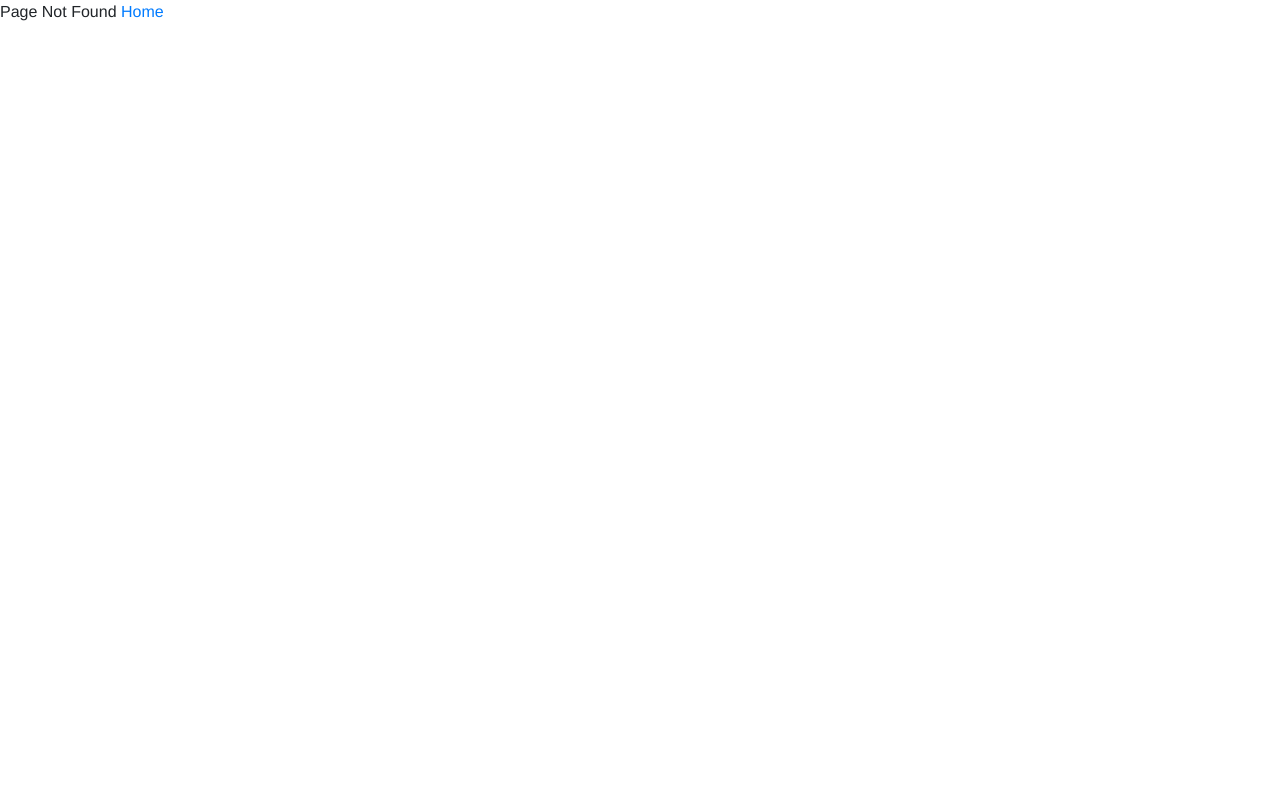
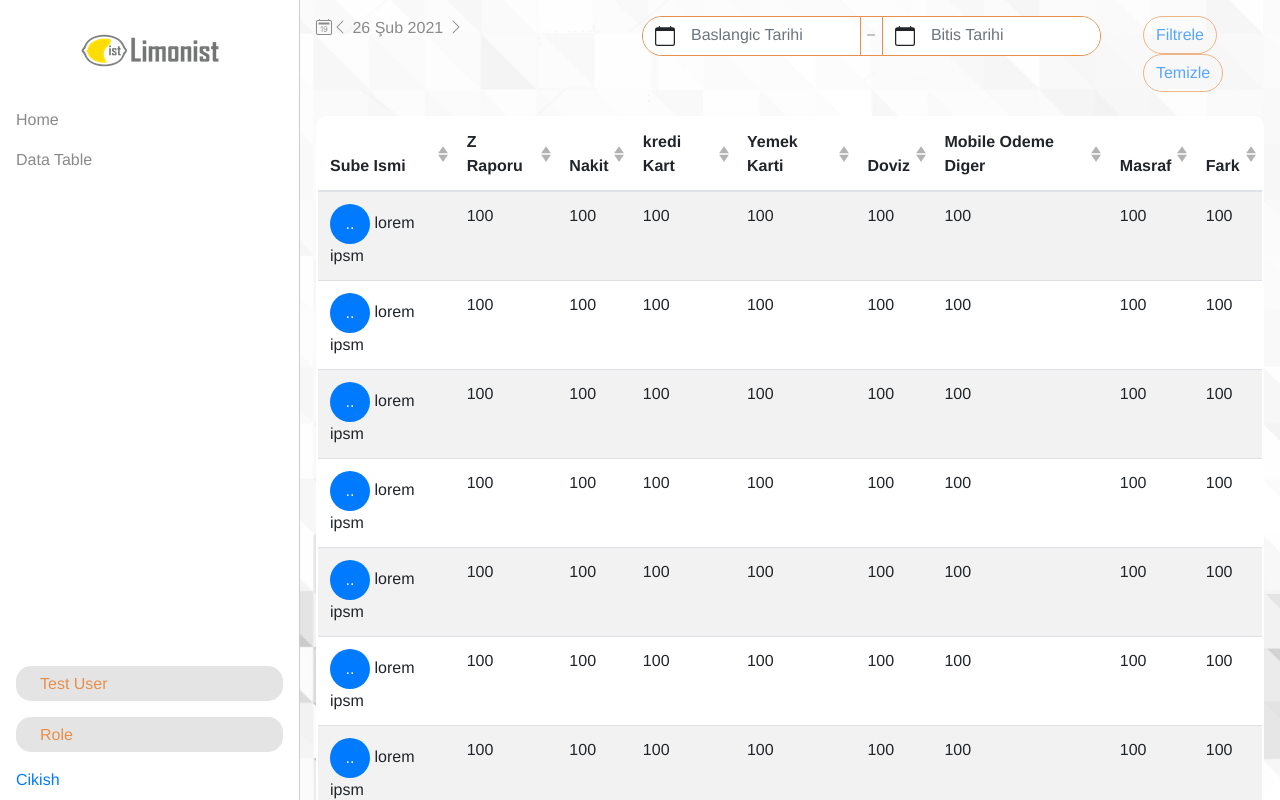
Before and after one commit to farhadniaz/imonist-test, a Vue app: page /#/data-table in a window 1280 px wide. Before the commit this address had no page. Built offline with nearby package versions, Linux system fonts and the light colour scheme; what highcharts-vue would draw is missing.

Commit message:
data table page with grid and filter

```diff
--- a/package.json
+++ b/package.json
@@ -11,6 +11,7 @@
     "bootstrap": "^4.6.0",
     "bootstrap-vue": "^2.21.2",
     "core-js": "^3.6.5",
+    "dayjs": "^1.10.4",
     "highcharts": "^9.0.1",
     "highcharts-vue": "^1.3.5",
     "modern-css-reset": "^1.4.0",
--- a/src/components/Layout/index.vue
+++ b/src/components/Layout/index.vue
@@ -38,6 +38,7 @@ main {
   background-position: center;
   background-size: cover;
   padding: 16px;
+  overflow: auto;
 }
 
 #app {
--- /dev/null
+++ b/src/components/OrderGrid/Filer.vue
@@ -0,0 +1,168 @@
+<template>
+  <div class="order-grid-filter">
+    <b-row>
+      <b-col cols="4">
+        <div>
+          <b-icon icon="calendar2-date" aria-hidden="true" />
+          <b-icon
+            icon="chevron-left"
+            aria-hidden="true"
+            @click="minusDay"
+          ></b-icon>
+          {{ today.format("D MMM YYYY") }}
+          <b-icon
+            icon="chevron-right"
+            aria-hidden="true"
+            @click="addDay"
+          ></b-icon>
+        </div>
+      </b-col>
+      <b-col cols="8">
+        <b-row>
+          <b-col cols="9">
+            <div class="order-grid-filter__commands">
+              <b-form-datepicker
+                id="example-datepicker"
+                v-model="start"
+                placeholder="Baslangic Tarihi"
+                class="mb-2"
+                locale="tr"
+                :date-disabled-fn="startDateDisabled"
+              ></b-form-datepicker>
+              <span class="order-grid-filter__commands__dash">
+                <b-icon icon="dash" aria-hidden="true"></b-icon>
+              </span>
+              <b-form-datepicker
+                locale="tr"
+                id="example-datepickers"
+                v-model="end"
+                placeholder="Bitis Tarihi"
+                class="mb-2"
+                :date-disabled-fn="endDateDisabled"
+              ></b-form-datepicker>
+            </div>
+          </b-col>
+          <b-col cols="3" class="order-grid-filter__btns">
+            <b-button
+              variant="outline-primary"
+              :disabled="!isThereAnyChanges"
+              @click="filter"
+              >Filtrele</b-button
+            >
+            <b-button
+              variant="outline-primary"
+              @click="clear"
+              :disabled="!isThereAnyChanges"
+              >Temizle</b-button
+            >
+          </b-col>
+        </b-row>
+      </b-col>
+    </b-row>
+  </div>
+</template>
+
+<script>
+import dayjs from "dayjs";
+require("dayjs/locale/tr");
+dayjs.locale("tr");
+const defaultValue = {
+  today: dayjs(),
+  start: undefined,
+  end: undefined,
+};
+
+export default {
+  data() {
+    return {
+      ...defaultValue,
+    };
+  },
+  computed: {
+    isThereAnyChanges() {
+      const data = {
+        today: this.today,
+        start: this.start,
+        end: this.end,
+      };
+      return JSON.stringify(defaultValue) != JSON.stringify(data);
+    },
+  },
+  methods: {
+    filter() {
+      this.$emit("change", {
+        today: this.today,
+        start: this.start,
+        end: this.end,
+      });
+    },
+    clear() {
+      this.today = dayjs();
+      this.start = undefined;
+      this.end = undefined;
+      this.filter();
+    },
+    addDay() {
+      this.today = this.today.add(1, "day");
+    },
+    minusDay() {
+      this.today = this.today.add(-1, "day");
+    },
+    startDateDisabled(ymd, date) {
+      if (this.end) {
+        return new Date(this.end).getTime() < date.getTime();
+      } else {
+        return false;
+      }
+    },
+    endDateDisabled(ymd, date) {
+      if (this.start) {
+        return new Date(this.start).getTime() > date.getTime();
+      } else {
+        return false;
+      }
+    },
+  },
+};
+</script>
+
+<style scoped lang="scss">
+@import "../../assets/colors";
+
+.order-grid-filter {
+  color: $alphaGray;
+  &__commands {
+    display: flex;
+    border: 1px solid $orange;
+    border-radius: 500px;
+    .b-form-btn-label-control {
+      margin: 0 !important;
+      border: 0;
+      border-radius: 500px;
+      width: 47.5%;
+    }
+    &__dash {
+      width: 5%;
+      border-left: 1px solid $orange;
+      border-right: 1px solid $orange;
+
+      text-align: center;
+      line-height: 38px;
+    }
+  }
+}
+
+.b-form-btn-label-control {
+  width: 30%;
+  &.form-control > .form-control {
+    white-space: nowrap;
+  }
+}
+
+.btn {
+  border-radius: 500px;
+  margin-left: 12px;
+  color: $alphaGray;
+  border-color: $orange;
+}
+</style>
--- /dev/null
+++ b/src/components/OrderGrid/index.vue
@@ -0,0 +1,108 @@
+<template>
+  <div class="order-grid">
+    <Filer @change="onFilterChange" />
+    <b-table striped hover :items="items" :fields="fields" :busy="loading">
+      <template #cell(subeIsmi)="data">
+        <b-avatar variant="primary" text=".."></b-avatar>
+        {{ data.value }}
+      </template>
+
+      <template #table-busy>
+        <div class="text-center text-danger my-2">
+          <b-spinner class="align-middle"></b-spinner>
+          <strong>Loading...</strong>
+        </div>
+      </template>
+    </b-table>
+  </div>
+</template>
+
+<script>
+import sampleData from "./sampleData";
+import Filer from "./Filer";
+
+export default {
+  name: "DataTable Dashboard",
+  components: {
+    Filer,
+  },
+  data() {
+    return {
+      loading: false,
+      filter: {
+        start: undefined,
+        end: undefined,
+      },
+      fields: [
+        {
+          label: "Sube Ismi",
+          key: "subeIsmi",
+          sortable: true,
+        },
+        {
+          label: "Z Raporu",
+          key: "zRaporu",
+          sortable: true,
+        },
+        {
+          key: "nakit",
+          label: "Nakit",
+          sortable: true,
+        },
+        {
+          label: "kredi Kart",
+          key: "krediKart",
+          sortable: true,
+        },
+        {
+          label: "Yemek Karti",
+          key: "yemekKarti",
+          sortable: true,
+        },
+        {
+          label: "Doviz",
+          key: "doviz",
+          sortable: true,
+        },
+        {
+          label: "Mobile Odeme Diger",
+          key: "mobileOdemeDiger",
+          sortable: true,
+        },
+        {
+          label: "Masraf",
+          key: "masraf",
+          sortable: true,
+        },
+        {
+          label: "Fark",
+          key: "fark",
+          sortable: true,
+        },
+      ],
+      items: sampleData,
+    };
+  },
+  methods: {
+    onFilterChange() {
+      this.loading = true;
+      setTimeout(() => {
+        this.loading = false;
+      }, 3000);
+    },
+    // filterData
+  },
+};
+</script>
+
+<style>
+.b-table {
+  background: white;
+  border: 2px solid #ccc;
+  border-radius: 10px;
+  overflow: hidden;
+}
+.order-grid-filter {
+  margin-bottom: 24px;
+}
+</style>
--- /dev/null
+++ b/src/components/OrderGrid/sampleData.js
@@ -0,0 +1,25 @@
+const sample = {
+  subeIsmi: "lorem ipsm",
+  zRaporu: 100,
+  nakit: 100,
+  krediKart: 100,
+  yemekKarti: 100,
+  doviz: 100,
+  mobileOdemeDiger: 100,
+  masraf: 100,
+  fark: 100,
+};
+export default [
+  sample,
+  sample,
+  sample,
+  sample,
+  sample,
+  sample,
+  sample,
+  sample,
+  sample,
+  sample,
+  sample,
+  sample,
+];
--- /dev/null
+++ b/src/pages/Dashboard/DataTable.vue
@@ -0,0 +1,21 @@
+<template>
+  <Layout>
+    <OrderGrid />
+  </Layout>
+</template>
+
+<script>
+import Layout from "@/components/Layout";
+import OrderGrid from "@/components/OrderGrid";
+
+export default {
+  name: "DataTable Dashboard",
+  components: {
+    Layout,
+    OrderGrid,
+  },
+};
+</script>
+
+<style>
+</style>
--- a/src/pages/index.js
+++ b/src/pages/index.js
@@ -1,17 +1,23 @@
 import Vue from "vue";
 import Router from "vue-router";
 import Dashboard from "@/pages/Dashboard";
+import DataTable from "@/pages/Dashboard/DataTable";
 import Login from "@/pages/Login";
 import PageNotFound from "@/pages/NotFound";
 
 Vue.use(Router);
 
-export default new Router({
+const router = new Router({
   routes: [
     {
       path: "/",
       name: "Dashboard",
       component: Dashboard,
+    },
+    {
+      path: "/data-table",
+      name: "DashboardDataTable",
+      component: DataTable,
     },
     {
       path: "/login",
@@ -21,3 +27,5 @@ export default new Router({
     { path: "*", component: PageNotFound },
   ],
 });
+
+export default router;
```
